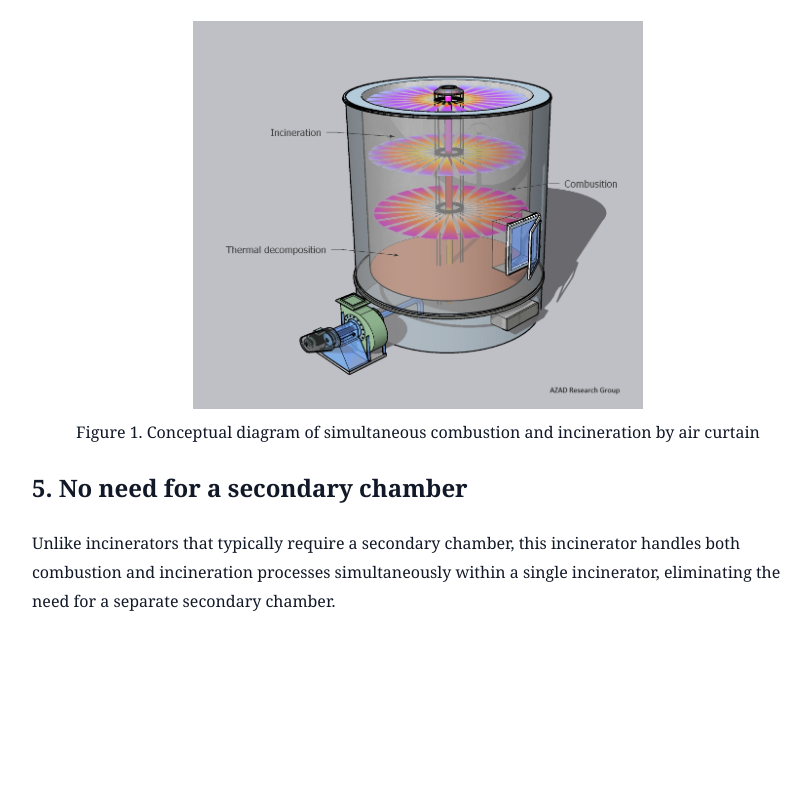
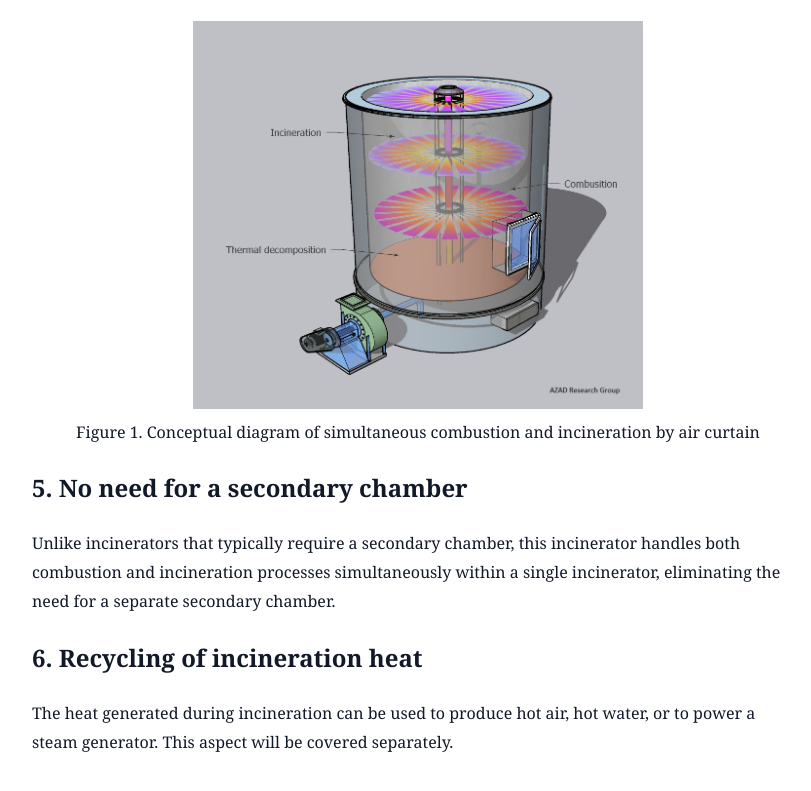
Before and after one commit to ssimsangmin49-creator/ecofriendly-polymer-compounds-incineration, a Jekyll site: the page built from _posts/2026-01-13-analysis-report-01.md, in a window 1280 px wide and 900 px high, scrolled down 1156 px. Shown: the top 791 px of the window, without its empty margins (222-1033 px from the left). Built offline with Jekyll 4.4.1, drawn with Linux system fonts in a browser that asks for light colours; before the commit the page ends 1916 px from its top, so only the background shows below that.

Commit message:
Update 2026-01-13-analysis-report-01.md

```diff
--- a/_posts/2026-01-13-analysis-report-01.md
+++ b/_posts/2026-01-13-analysis-report-01.md
@@ -45,8 +45,14 @@ rapidly combust beneath the second stage air curtain.
   <figcaption>Figure 1. Conceptual diagram of simultaneous combustion and incineration by air curtain</figcaption>
 </figure>
 
+
 ## 5. No need for a secondary chamber
 
 Unlike incinerators that typically require a secondary chamber, this incinerator handles
 both combustion and incineration processes simultaneously within a single incinerator,
 eliminating the need for a separate secondary chamber.
+
+## 6. Recycling of incineration heat
+
+The heat generated during incineration can be used to produce hot air, hot water,
+or to power a steam generator. This aspect will be covered separately.
```
